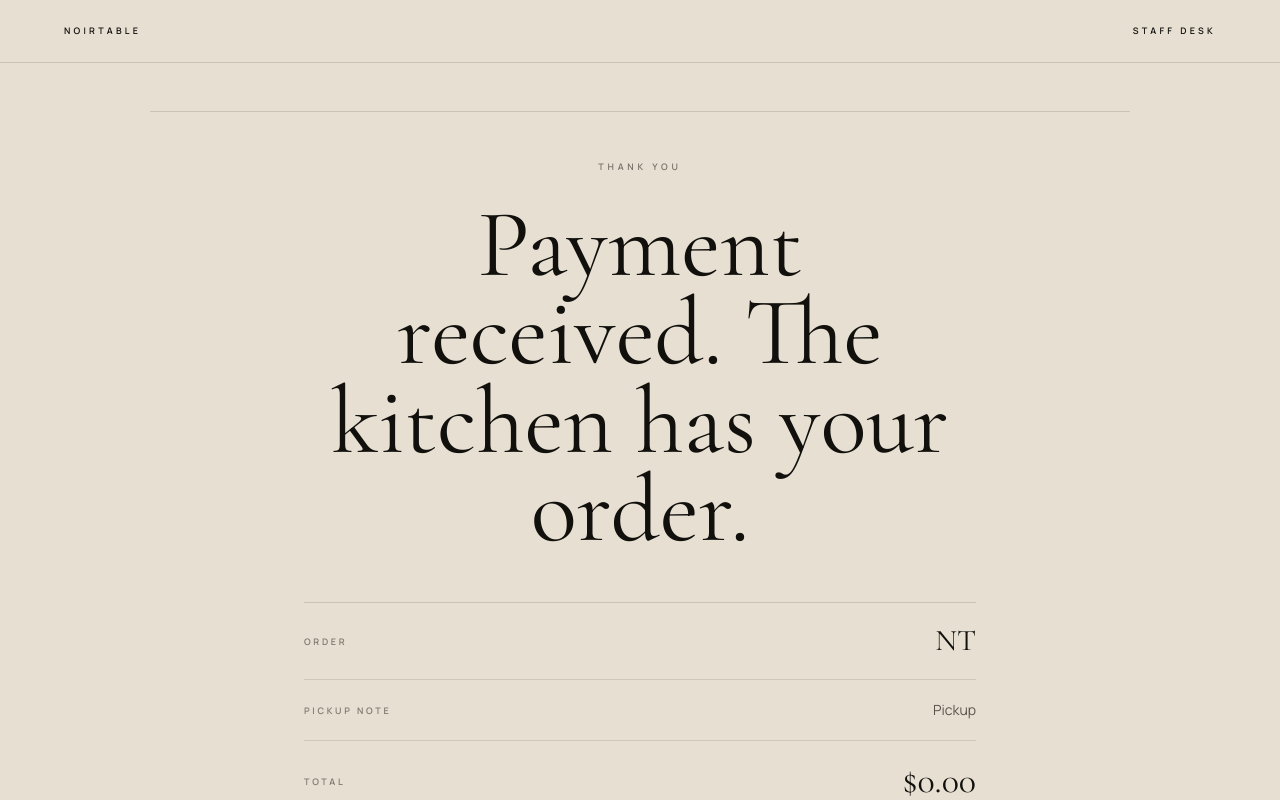
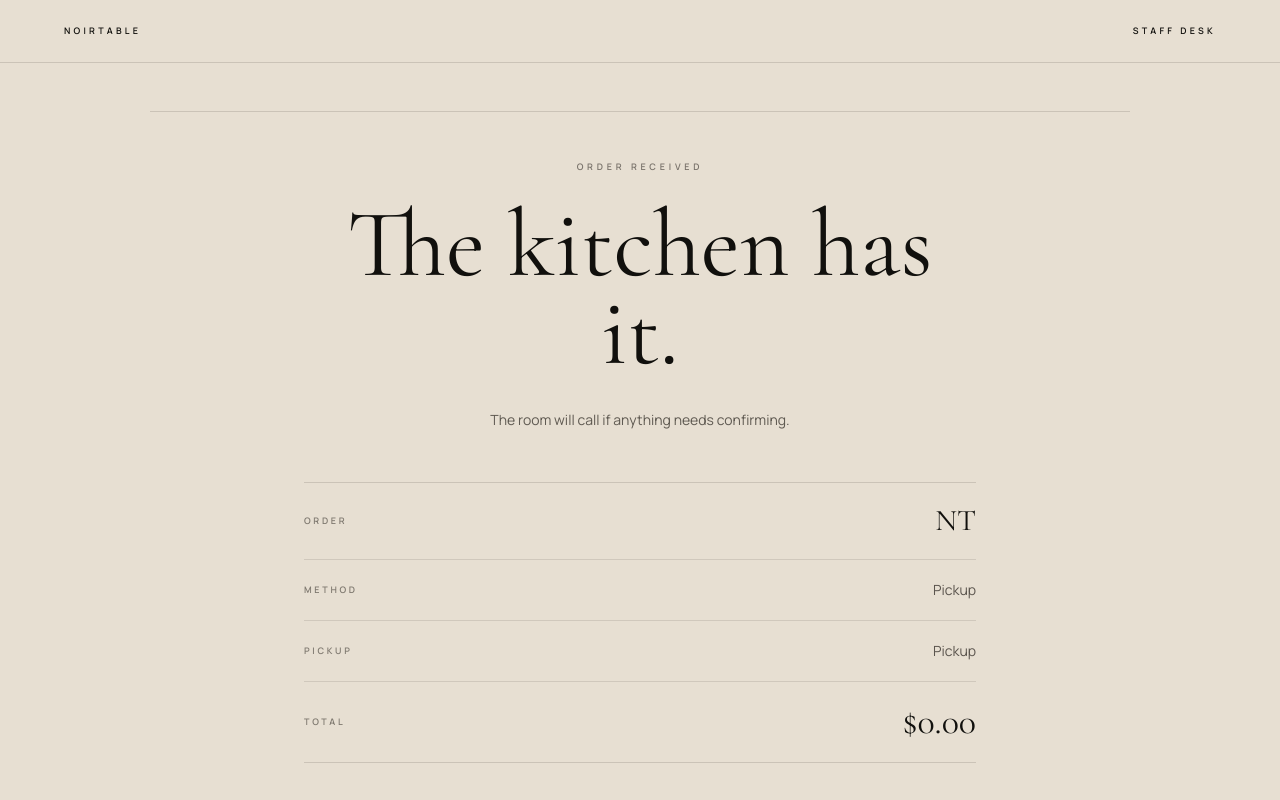
Before and after one commit to noirectinea/noirtable, a Next.js app: page /order/success in a window 1280 px wide. Shown: the top 800 px of the page. Built offline with nearby package versions, Linux system fonts and the light colour scheme.

Commit message:
Fix checkout demo order flow

```diff
--- a/src/components/CheckoutPage.tsx
+++ b/src/components/CheckoutPage.tsx
@@ -5,18 +5,29 @@ import { useRouter } from "next/navigation";
 import { useState } from "react";
 import { formatPrice, useCart } from "@/lib/cart";
 
+type ServiceMethod = "Pickup" | "Delivery";
+
+const LAST_ORDER_KEY = "noirtable-last-order";
+
+function createDemoOrderId() {
+  return `NT-${Date.now().toString().slice(-6)}`;
+}
+
 export function CheckoutPage() {
   const router = useRouter();
   const { items, subtotal, clearCart } = useCart();
   const [guestName, setGuestName] = useState("");
   const [phone, setPhone] = useState("");
+  const [serviceMethod, setServiceMethod] = useState<ServiceMethod>("Pickup");
   const [pickupTime, setPickupTime] = useState("");
+  const [deliveryAddress, setDeliveryAddress] = useState("");
+  const [deliveryNote, setDeliveryNote] = useState("");
   const [note, setNote] = useState("");
   const [status, setStatus] = useState("");
   const [isSubmitting, setIsSubmitting] = useState(false);
 
-  const serviceFee = items.length > 0 ? Math.round(subtotal * 0.08) : 0;
-  const total = subtotal + serviceFee;
+  const fee = items.length > 0 ? (serviceMethod === "Delivery" ? 7 : 4) : 0;
+  const total = subtotal + fee;
 
   async function submitOrder() {
     if (items.length === 0) {
@@ -24,50 +35,54 @@ export function CheckoutPage() {
       return;
     }
 
+    if (serviceMethod === "Delivery" && deliveryAddress.trim().length === 0) {
+      setStatus("Add a delivery address.");
+      return;
+    }
+
     setIsSubmitting(true);
     setStatus("");
 
     try {
-      const response = await fetch("/api/orders", {
-        method: "POST",
-        headers: {
-          "Content-Type": "application/json",
-        },
-        body: JSON.stringify({
+      const orderId = createDemoOrderId();
+      const serviceDetail =
+        serviceMethod === "Delivery"
+          ? deliveryAddress
+          : pickupTime
+            ? `Preferred pickup: ${pickupTime}`
+            : "Pickup";
+
+      window.sessionStorage.setItem(
+        LAST_ORDER_KEY,
+        JSON.stringify({
+          orderId,
+          total,
+          serviceMethod,
+          serviceDetail,
+          deliveryNote,
           guestName,
           phone,
-          fulfillment: "Pickup",
-          note: [pickupTime ? `Preferred pickup: ${pickupTime}` : "", note]
-            .filter(Boolean)
-            .join(" / "),
+          note,
           items: items.map((item) => ({
             id: item.id,
+            name: item.name,
+            image: item.image,
             quantity: item.quantity,
+            price: item.price,
           })),
         }),
-      });
-
-      const result = (await response.json()) as {
-        orderId?: string;
-        message?: string;
-        total?: number;
-      };
-
-      if (!response.ok) {
-        setStatus(result.message ?? "Could not send the order.");
-        return;
-      }
+      );
 
       const successParams = new URLSearchParams({
-        order: result.orderId ?? "NT",
-        total: String(result.total ?? total),
-        type: pickupTime ? `Pickup ${pickupTime}` : "Pickup",
+        order: orderId,
+        total: String(total),
+        method: serviceMethod,
       });
 
       clearCart();
       router.push(`/order/success?${successParams.toString()}`);
     } catch {
-      setStatus("Order service unavailable.");
+      setStatus("Could not prepare the order.");
     } finally {
       setIsSubmitting(false);
     }
@@ -95,7 +110,7 @@ export function CheckoutPage() {
             Enter your details. The room receives the order quietly.
           </p>
           <div className="mt-12 border-y border-[#2d261f]/15 py-5 text-[9px] font-semibold uppercase tracking-[0.28em] text-[#1f1a15]/55">
-            Pickup / Noirtable / Demo
+            {serviceMethod} / Noirtable / Demo
           </div>
         </div>
 
@@ -115,12 +130,45 @@ export function CheckoutPage() {
                   placeholder="Phone"
                   className="h-14 border border-[#2d261f]/18 bg-transparent px-5 text-[10px] font-semibold uppercase tracking-[0.28em] outline-none placeholder:text-[#11100d]/48 focus:border-[#11100d]/45"
                 />
+                <div className="grid grid-cols-2 border border-[#2d261f]/18 text-[9px] font-semibold uppercase tracking-[0.3em]">
+                  {(["Pickup", "Delivery"] as const).map((method) => (
+                    <button
+                      key={method}
+                      type="button"
+                      onClick={() => setServiceMethod(method)}
+                      className={`h-14 transition-colors duration-300 ${
+                        serviceMethod === method
+                          ? "bg-[#d7c09a] text-[#11100d]"
+                          : "text-[#11100d]/58 hover:bg-[#d7c09a]/45"
+                      }`}
+                    >
+                      {method}
+                    </button>
+                  ))}
+                </div>
+                {serviceMethod === "Pickup" ? (
                   <input
                     value={pickupTime}
                     onChange={(event) => setPickupTime(event.target.value)}
                     placeholder="Preferred pickup time"
                     className="h-14 border border-[#2d261f]/18 bg-transparent px-5 text-[10px] font-semibold uppercase tracking-[0.28em] outline-none placeholder:text-[#11100d]/48 focus:border-[#11100d]/45"
                   />
+                ) : (
+                  <>
+                    <input
+                      value={deliveryAddress}
+                      onChange={(event) => setDeliveryAddress(event.target.value)}
+                      placeholder="Delivery address"
+                      className="h-14 border border-[#2d261f]/18 bg-transparent px-5 text-[10px] font-semibold uppercase tracking-[0.28em] outline-none placeholder:text-[#11100d]/48 focus:border-[#11100d]/45"
+                    />
+                    <input
+                      value={deliveryNote}
+                      onChange={(event) => setDeliveryNote(event.target.value)}
+                      placeholder="Apartment / delivery note"
+                      className="h-14 border border-[#2d261f]/18 bg-transparent px-5 text-[10px] font-semibold uppercase tracking-[0.28em] outline-none placeholder:text-[#11100d]/48 focus:border-[#11100d]/45"
+                    />
+                  </>
+                )}
                 <textarea
                   value={note}
                   onChange={(event) => setNote(event.target.value)}
@@ -174,8 +222,8 @@ export function CheckoutPage() {
                   <span>{formatPrice(subtotal)}</span>
                 </div>
                 <div className="flex justify-between">
-                  <span>Service</span>
-                  <span>{formatPrice(serviceFee)}</span>
+                  <span>{serviceMethod === "Delivery" ? "Delivery" : "Service"}</span>
+                  <span>{formatPrice(fee)}</span>
                 </div>
               </div>
               <div className="mt-7 flex items-end justify-between">
--- a/src/components/FullMenuPage.tsx
+++ b/src/components/FullMenuPage.tsx
@@ -141,6 +141,7 @@ function FullMenuCard({
         type="button"
         onClick={() => onView(entry)}
         className="menu-card-image-wrap relative"
+        style={{ aspectRatio: "16 / 9", height: 174 }}
         aria-label={`View ${item.name}`}
       >
         <Image
@@ -152,6 +153,7 @@ function FullMenuCard({
           loading={entry.index <= 4 ? "eager" : "lazy"}
           fetchPriority={entry.index <= 4 ? "high" : "auto"}
           className="menu-card-image transition-opacity duration-300 hover:opacity-90"
+          style={{ objectFit: "cover", objectPosition: "center" }}
         />
       </button>
 
--- a/src/components/OrderSuccessPage.tsx
+++ b/src/components/OrderSuccessPage.tsx
@@ -2,13 +2,39 @@
 
 import Link from "next/link";
 import { useSearchParams } from "next/navigation";
+import { useEffect, useState } from "react";
 import { formatPrice } from "@/lib/cart";
+
+type DemoOrder = {
+  orderId: string;
+  total: number;
+  serviceMethod: "Pickup" | "Delivery";
+  serviceDetail: string;
+  deliveryNote?: string;
+};
+
+const LAST_ORDER_KEY = "noirtable-last-order";
 
 export function OrderSuccessPage() {
   const searchParams = useSearchParams();
-  const orderId = searchParams.get("order") ?? "NT";
-  const fulfillment = searchParams.get("type") ?? "Pickup";
-  const total = Number(searchParams.get("total") ?? 0);
+  const [lastOrder, setLastOrder] = useState<DemoOrder | null>(null);
+  const orderId = lastOrder?.orderId ?? searchParams.get("order") ?? "NT";
+  const method =
+    lastOrder?.serviceMethod ?? searchParams.get("method") ?? "Pickup";
+  const serviceDetail = lastOrder?.serviceDetail ?? method;
+  const deliveryNote = lastOrder?.deliveryNote;
+  const total = lastOrder?.total ?? Number(searchParams.get("total") ?? 0);
+
+  useEffect(() => {
+    try {
+      const savedOrder = window.sessionStorage.getItem(LAST_ORDER_KEY);
+      if (savedOrder) {
+        setLastOrder(JSON.parse(savedOrder) as DemoOrder);
+      }
+    } catch {
+      setLastOrder(null);
+    }
+  }, []);
 
   return (
     <main className="min-h-screen bg-[#e7dfd2] text-[#11100d]">
@@ -20,11 +46,14 @@ export function OrderSuccessPage() {
       <section className="grid min-h-[calc(100vh-73px)] place-items-center px-6 py-12 sm:px-10">
         <div className="w-full max-w-[980px] border-y border-[#2d261f]/15 py-12">
           <p className="text-center text-[9px] font-semibold uppercase tracking-[0.42em] text-[#1f1a15]/55">
-            Thank you
+            Order received
           </p>
           <h1 className="mx-auto mt-7 max-w-2xl text-center font-serif text-6xl leading-[0.92] sm:text-8xl">
-            Payment received. The kitchen has your order.
+            The kitchen has it.
           </h1>
+          <p className="mx-auto mt-7 max-w-md text-center text-sm leading-7 text-[#1f1a15]/68">
+            The room will call if anything needs confirming.
+          </p>
 
           <div className="mx-auto mt-12 grid max-w-2xl divide-y divide-[#2d261f]/12 border-y border-[#2d261f]/15">
             <div className="flex items-center justify-between py-5">
@@ -35,9 +64,17 @@ export function OrderSuccessPage() {
             </div>
             <div className="flex items-center justify-between py-5">
               <span className="text-[9px] font-semibold uppercase tracking-[0.3em] text-[#1f1a15]/52">
-                Pickup note
+                Method
               </span>
-              <span className="text-sm text-[#1f1a15]/70">{fulfillment}</span>
+              <span className="text-sm text-[#1f1a15]/70">{method}</span>
+            </div>
+            <div className="flex items-center justify-between gap-6 py-5">
+              <span className="text-[9px] font-semibold uppercase tracking-[0.3em] text-[#1f1a15]/52">
+                {method === "Delivery" ? "Address" : "Pickup"}
+              </span>
+              <span className="max-w-sm text-right text-sm text-[#1f1a15]/70">
+                {[serviceDetail, deliveryNote].filter(Boolean).join(" / ")}
+              </span>
             </div>
             <div className="flex items-center justify-between py-5">
               <span className="text-[9px] font-semibold uppercase tracking-[0.3em] text-[#1f1a15]/52">
```
Lines whose indentation alone changed are shown as unchanged.
